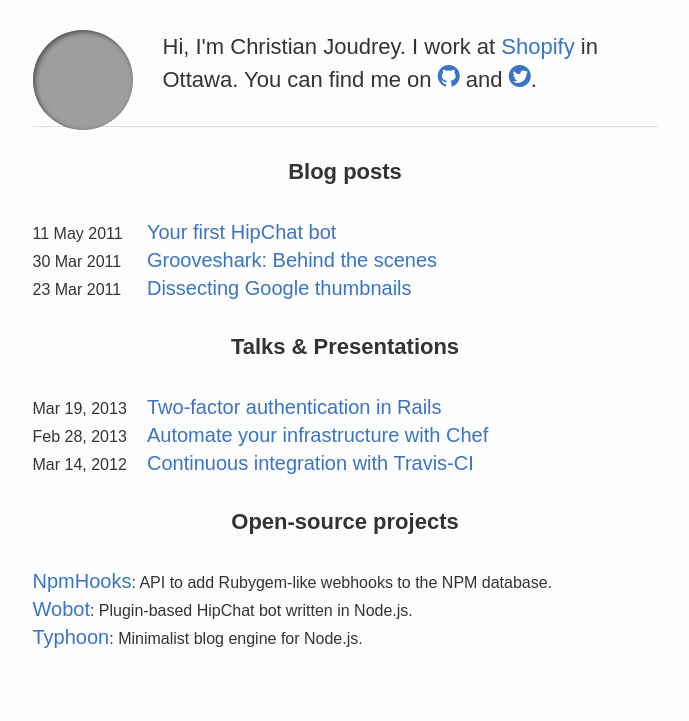
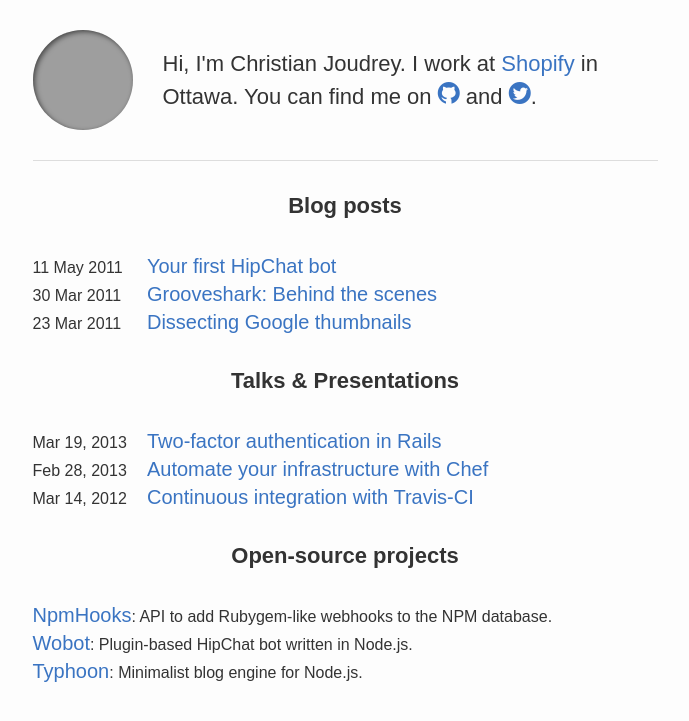
Before and after one commit to cjoudrey/cjoudrey.github.com, a Jekyll site: the page built from index.html, in a window 1280 px wide. Shown: the top 721 px of the page, without its empty margins (295-984 px from the left). Built offline with Jekyll 4.4.1, drawn with Linux system fonts in a browser that asks for light colours; Markdown is read by kramdown in place of the engine named in the settings; grey boxes are pictures that could not be loaded.

Commit message:
Fix heading padding.

```diff
--- a/css/main.css
+++ b/css/main.css
@@ -33,6 +33,7 @@ a {
       background-size: cover;
       box-shadow: inset 2px 2px 5px rgba(0, 0, 0, 0.5), inset 0 0 2px 1px rgba(0, 0, 0, 0.05); }
   #intro .text {
+    padding: 17px 0px;
     line-height: 1.5;
     font-size: 137.5%; }
 
```
